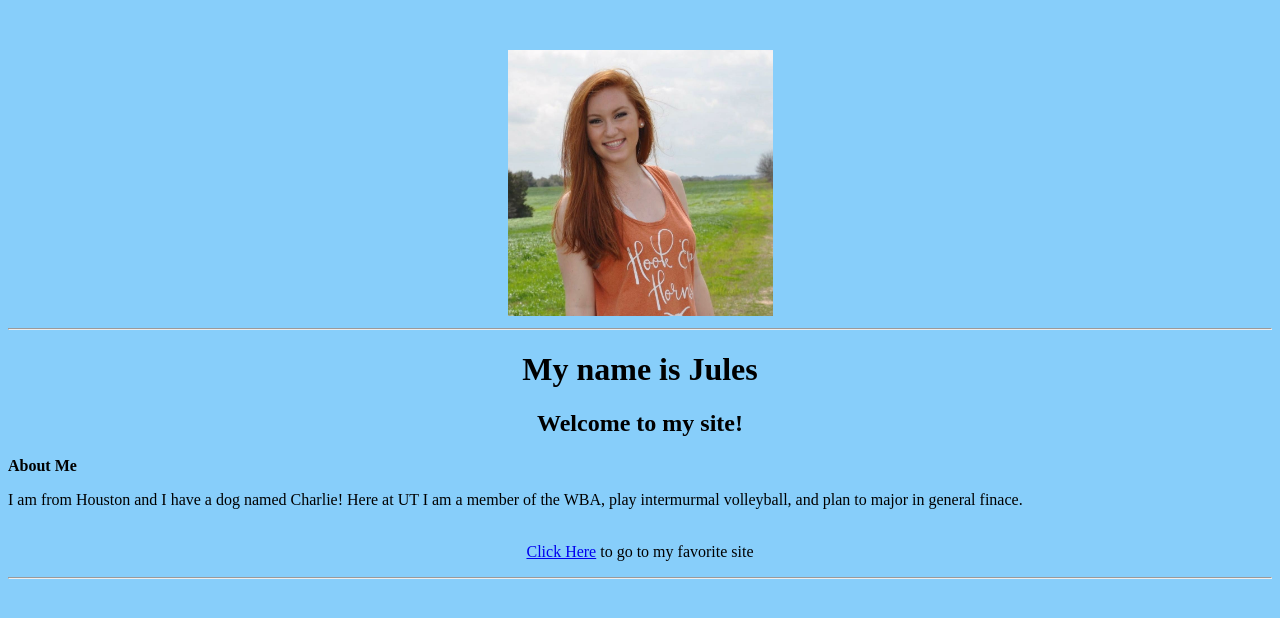
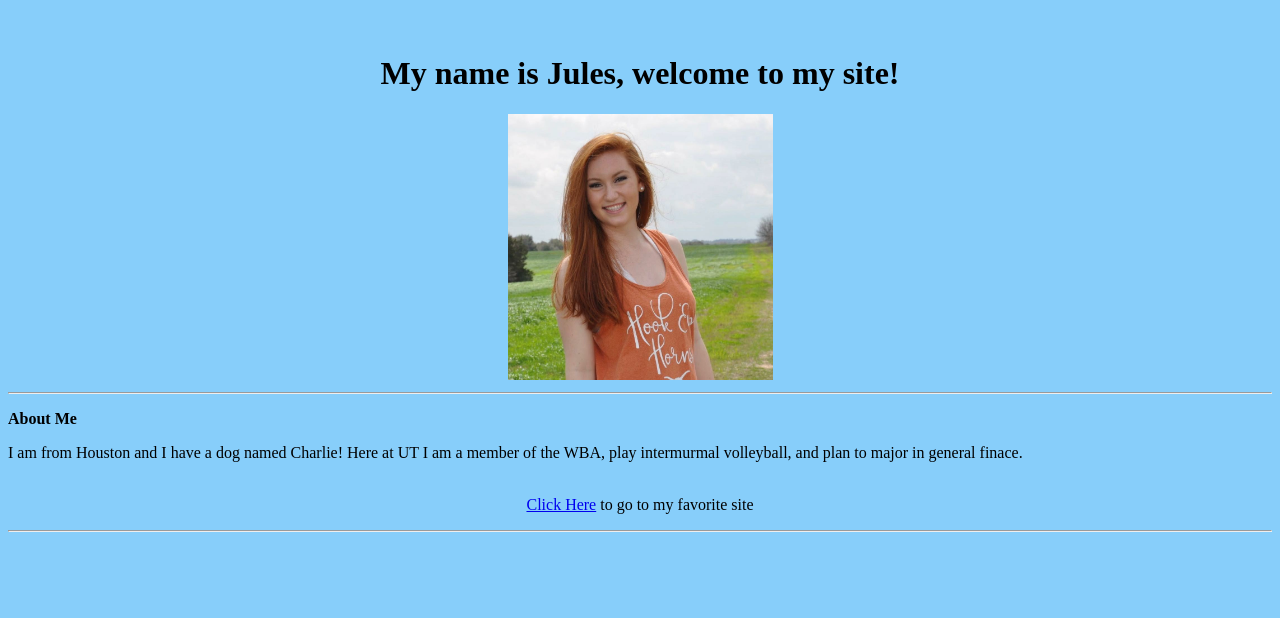
Before and after one commit to jmvecchio/jmvecchio.github.io, a plain HTML site: page index.html in a window 1280 px wide. Drawn offline with Linux system fonts and the light colour scheme.

Commit message:
Update index.html

```diff
--- a/index.html
+++ b/index.html
@@ -1,9 +1,8 @@
 <!DOCTYPE html>
 <html>
 <p>&nbsp;</p>
+<h1 style="text-align: center;">My name is Jules, welcome to my site!</h1>
 <center><img src="IMG_6371.JPG" width="265" height="266" align="BOTTOM" /></center><hr />
-<h1 style="text-align: center;">My name is Jules</h1>
-<h2 style="text-align: center;">Welcome to my site!</h2>
 <body bgcolor = "LightSkyBlue">
 <p><strong>About Me</strong></p>
 <p>I am from Houston and I have a dog named Charlie! Here at UT I am a member of the WBA, play intermurmal volleyball, and plan to major in general finace.  <br /><br /></p>
```
